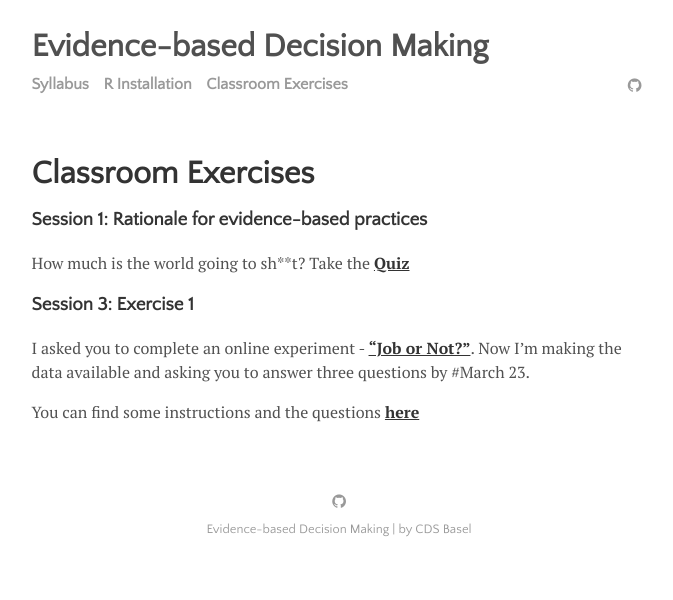
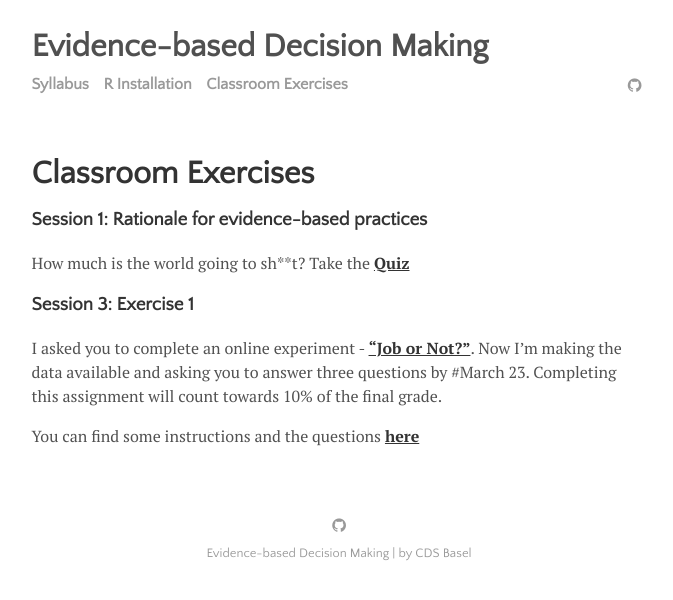
Before and after one commit to matarui/evidencebaseddm, a Jekyll site: the page built from menu/projects.md, in a window 1280 px wide. Shown: the top 600 px of the page, without its empty margins (301-974 px from the left). Built offline with Jekyll 4.4.1, drawn with Linux system fonts in a browser that asks for light colours.

Commit message:
Update projects.md

```diff
--- a/menu/projects.md
+++ b/menu/projects.md
@@ -9,6 +9,6 @@
 
 ### Session 3: Exercise 1
 
-I asked you to complete an online experiment - <a href="https://evidencebaseddm.formr.org "><b>"Job or Not?"</b></a>. Now I'm making the data available and asking you to answer three questions by #March 23.
+I asked you to complete an online experiment - <a href="https://evidencebaseddm.formr.org "><b>"Job or Not?"</b></a>. Now I'm making the data available and asking you to answer three questions by #March 23. Completing this assignment will count towards 10% of the final grade.
 
-You can find some instructions and the questions <a href=""><b>here</b></a>
+You can find some instructions and the questions <a href="http://matarui.github.io/evidencebaseddm/assets/exercises/exercise1.html"><b>here</b></a>
```
